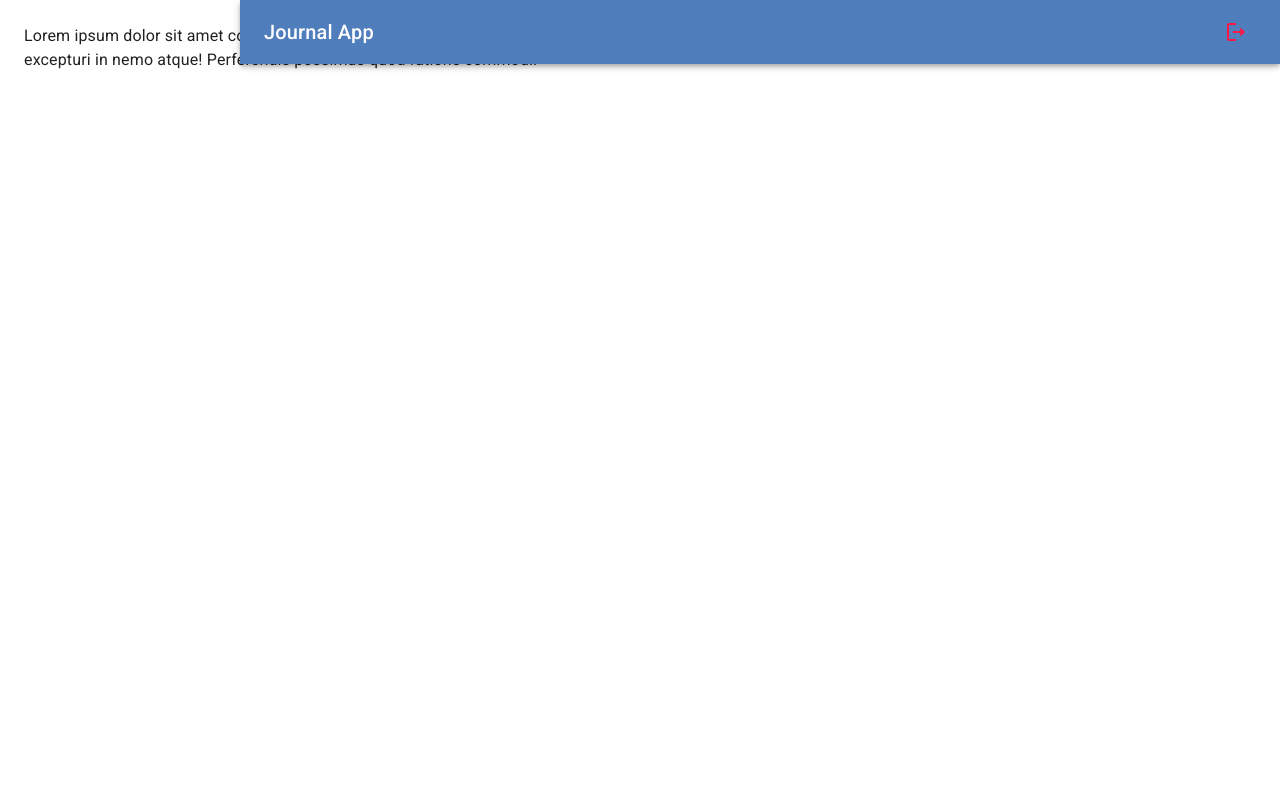
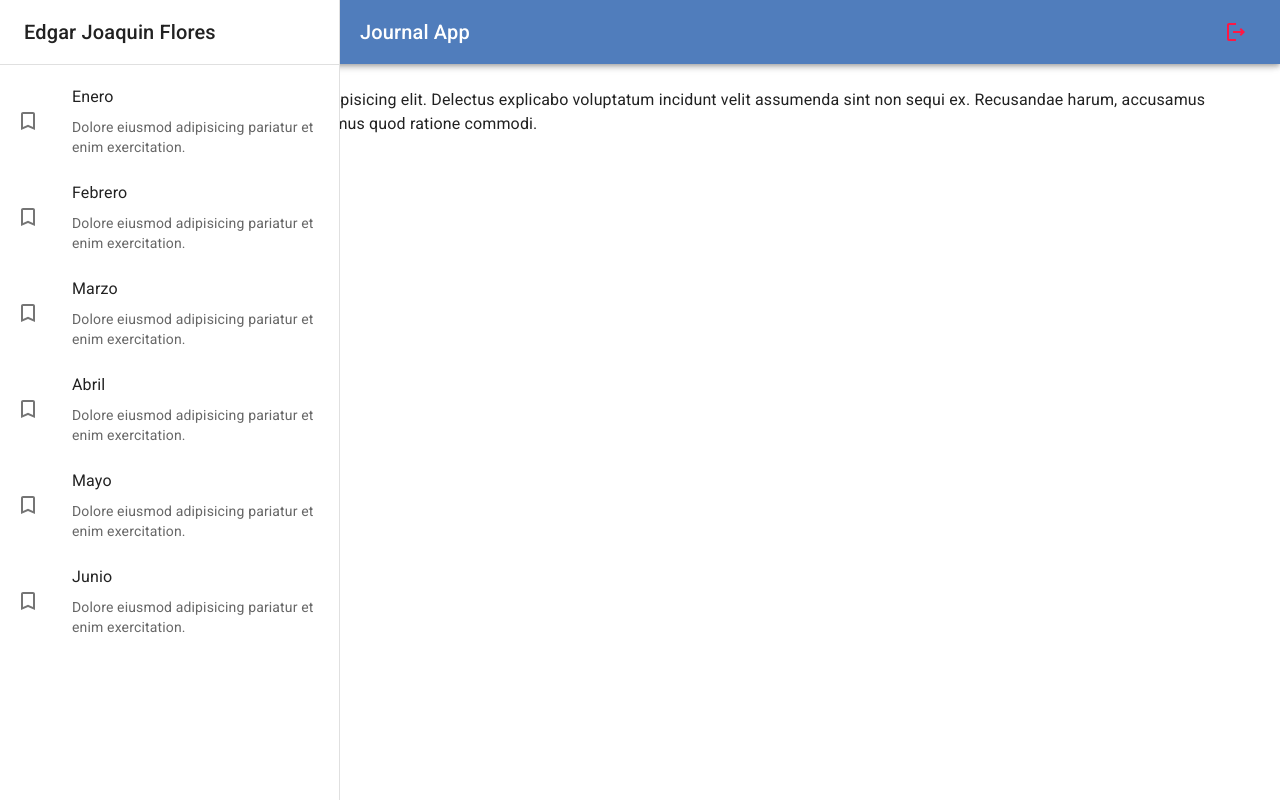
Before and after one commit to edgjoa-dev/journal-app-react, a React (Vite) app: page / in a window 1280 px wide. Built offline with nearby package versions, Linux system fonts and the light colour scheme.

Commit message:
Layouts implemented ok

```diff
--- a/src/journal/components/NavBar.jsx
+++ b/src/journal/components/NavBar.jsx
@@ -6,8 +6,8 @@ export const NavBar = ({drawerWhidth=240}) => {
         <AppBar
         position='fixed'
         sx={{
-            width: { sm: `calc(100% - ${ drawerWhidth }px)`},
-            ml:{ sm: `${ drawerWhidth }px)`}
+            width: { sm: `calc(100% - ${drawerWhidth}px)`},
+            ml:{ sm: `${drawerWhidth}px)`}
         }}
         >
             <Toolbar>
@@ -19,9 +19,10 @@ export const NavBar = ({drawerWhidth=240}) => {
                     <MenuOutlined />
                 </IconButton>
 
-                <Grid container direction='row' justifyContent='space-between' alignItems='center'>
-                    <Typography variant='h6' noWrap component='div' > Journal App </Typography>
-
+                <Grid container direction='row' justifyContent='space-between' alignItems='center'
+                sx={{ paddingLeft:{sm: '6rem'}}}
+                >
+                    <Typography variant='h6' component='div'> Journal App </Typography>
                     <IconButton color='error' >
                         <LogoutOutlined />
                     </IconButton>
--- /dev/null
+++ b/src/journal/components/SideBar.jsx
@@ -0,0 +1,46 @@
+import { TurnedInNot } from "@mui/icons-material"
+import { Box, Divider, Drawer, Grid, List, ListItem, ListItemButton, ListItemIcon, ListItemText, Toolbar, Typography } from "@mui/material"
+
+
+export const SideBar = ({ drawerWidth=240 }) => {
+    return (
+        <Box
+            component='nav'
+            sx={{ widtth: {sm: drawerWidth}, flexShrink: { sm: 0} }}
+        >
+            <Drawer
+                variant='permanent'
+                open
+                sx={{
+                    display: { xs:'block' },
+                    '& .MuiDrawer-paper': { boxSizing: 'border-box', width: drawerWidth}
+                }}
+            >
+                <Toolbar>
+                    <Typography variant="h6" component='div'>
+                        Edgar Joaquin Flores
+                    </Typography>
+                </Toolbar>
+                <Divider />
+
+                <List>
+                    {
+                        ['Enero', 'Febrero', 'Marzo', 'Abril', 'Mayo', 'Junio'].map( text => (
+                            <ListItem  key={text}  disablePadding>
+                                <ListItemButton>
+                                    <ListItemIcon>
+                                        <TurnedInNot />
+                                    </ListItemIcon>
+                                    <Grid container>
+                                        <ListItemText primary={text}/>
+                                        <ListItemText secondary={'Dolore eiusmod adipisicing pariatur et enim exercitation.'}/>
+                                    </Grid>
+                                </ListItemButton>
+                            </ListItem>
+                        ))
+                    }
+                </List>
+            </Drawer>
+        </Box>
+    )
+}
--- a/src/journal/index.js
+++ b/src/journal/components/index.js
@@ -1 +1,2 @@
 export * from './NavBar';
+export * from './SideBar';
--- a/src/journal/layout/JournalLayout.jsx
+++ b/src/journal/layout/JournalLayout.jsx
@@ -1,22 +1,24 @@
+import { Toolbar } from '@mui/material';
 import { Box } from '@mui/system'
 import React from 'react'
 import { NavBar } from '../components/NavBar';
+import { SideBar } from '../components/SideBar';
 
 export const JournalLayout = ({ children }) => {
 
-    const drawerWidth = 240;
+const drawerWidth = 340;
 
     return (
             <Box sx={{ display: 'flex' }}>
 
                 <NavBar drawerWidth={drawerWidth}/>
-                {/* Sidebar drawerWidth */}
+                <SideBar drawerWidth={drawerWidth}/>
 
                 <Box
                 component='main'
                 sx={{ flexGrow: 1, p: 3 }}
                 >
-                    {/* Toolbar */}
+                    <Toolbar />
 
                     { children }
                 </Box>
```
